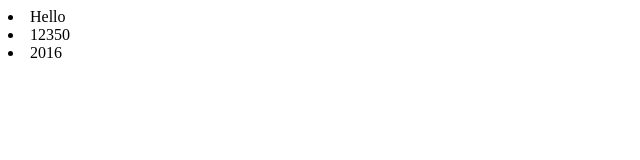
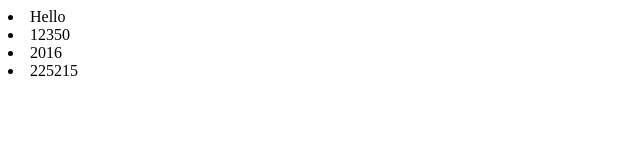
Before and after one commit to nickname1234567891/WorkShap, a plain HTML site: page index.html in a window 1280 px wide. Shown: the full height of the page, 0-640 px from the left. Drawn offline with Linux system fonts and the light colour scheme.

Commit message:
add to 4

```diff
--- a/index.html
+++ b/index.html
@@ -7,4 +7,5 @@
 <li>Hello</li>
 <li>12350</li>
 <li>2016</li>
+<li>225215</li>
 </body>
```
